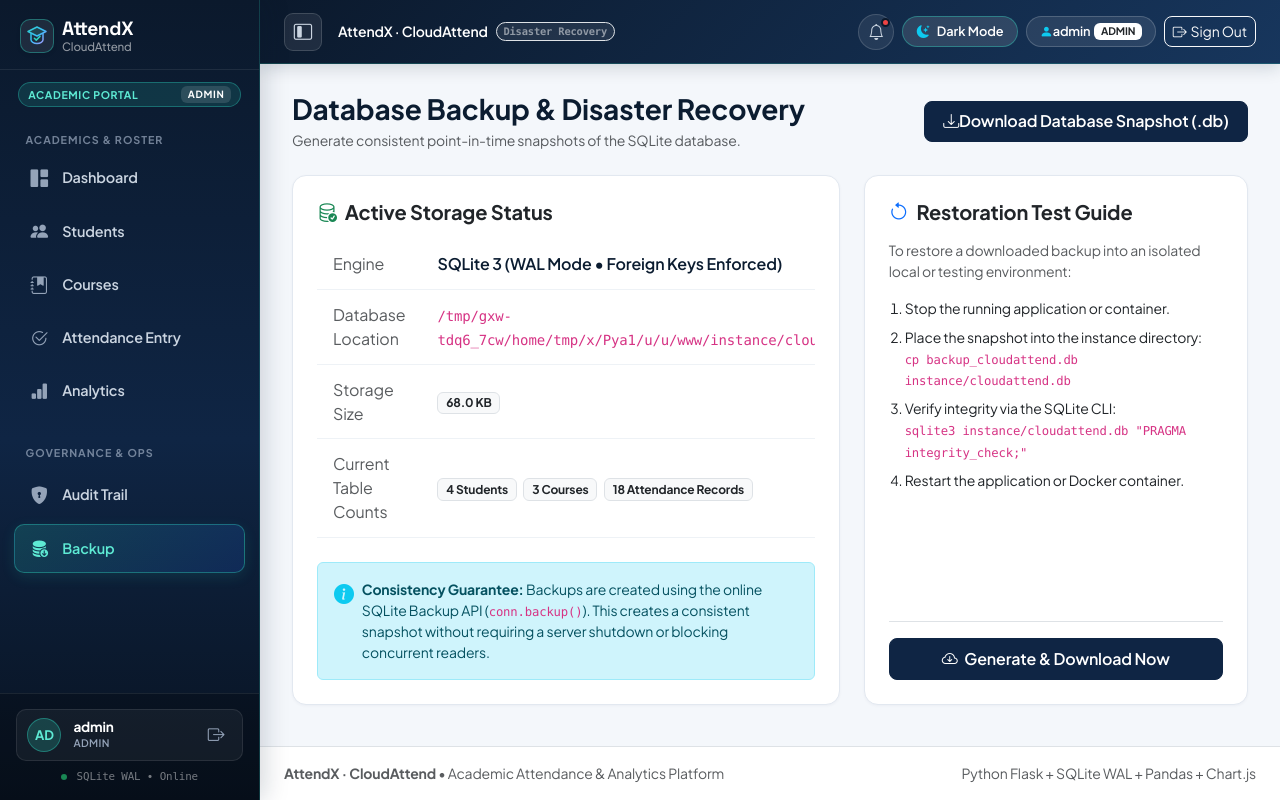
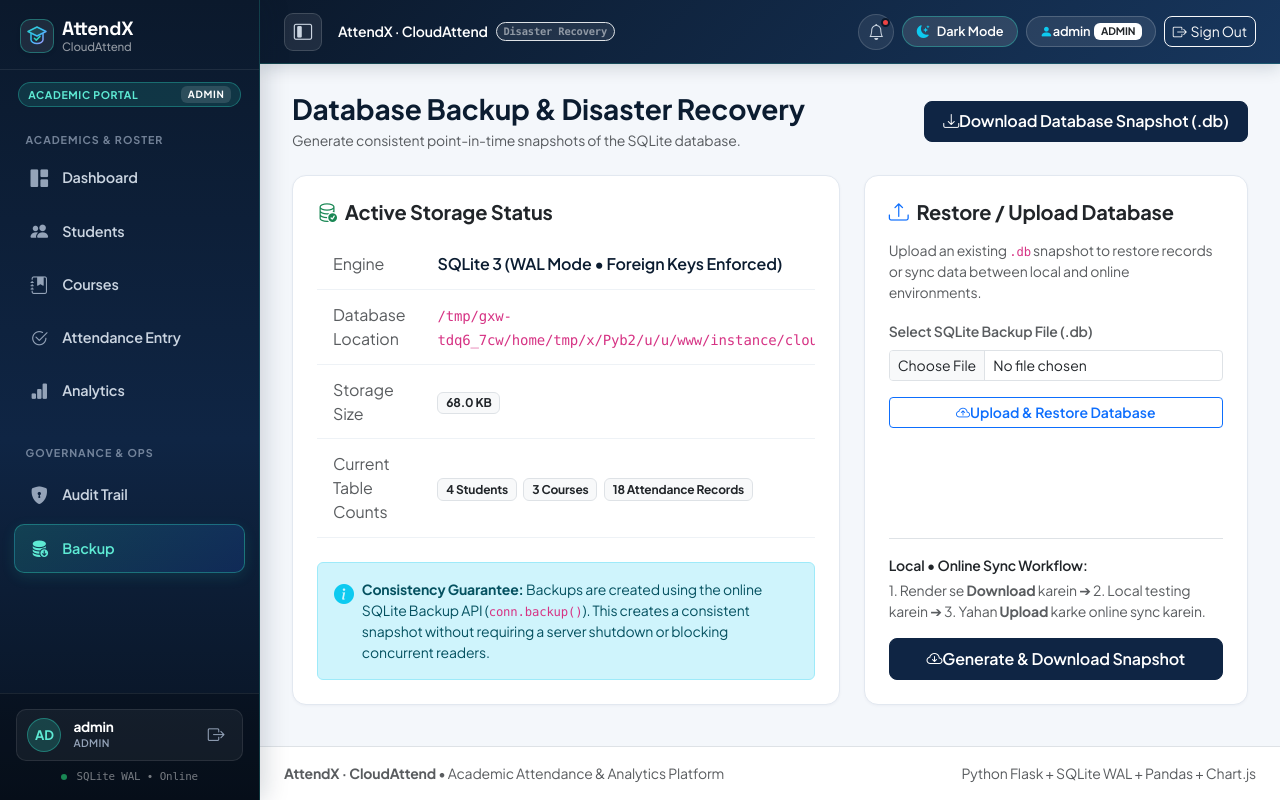
Before and after one commit to ADITYAGUPTA112/student_attendance_system, a Flask app: page /backup in a window 1280 px wide. Run offline with Flask 3, Linux system fonts and the light colour scheme; the visitor is signed in with stand-in values (Sample User, id 1); data comes from the database, SQL or seed files in the repository.

Commit message:
feat(backup): add 1-click database restore and upload for local-to-cloud synchronization

```diff
--- a/app.py
+++ b/app.py
@@ -5,6 +5,7 @@ ENSP401 - Cloud Computing Capstone Project
 import os
 import io
 import csv
+import shutil
 import tempfile
 import sqlite3
 from datetime import datetime, date
@@ -61,7 +62,6 @@ def create_app(test_config=None):
     if not os.path.exists(app.config["DATABASE"]):
         bundled_db = os.path.join(BASE_DIR, "instance", "cloudattend.db")
         if IS_VERCEL and os.path.exists(bundled_db):
-            import shutil
             shutil.copyfile(bundled_db, app.config["DATABASE"])
         else:
             with app.app_context():
@@ -820,6 +820,52 @@ def create_app(test_config=None):
             flash(f"Backup generation failed: {str(ex)}", "danger")
             return redirect(url_for("backup"))
 
+    @app.route("/backup/restore", methods=["POST"])
+    @login_required
+    @role_required("admin")
+    def restore_backup():
+        """Restore database from an uploaded SQLite .db snapshot."""
+        uploaded = request.files.get("backup_file")
+        if not uploaded or not uploaded.filename:
+            flash("Please select a .db backup file to upload.", "warning")
+            return redirect(url_for("backup"))
+
+        if not uploaded.filename.lower().endswith(".db"):
+            flash("Invalid file format. Only SQLite .db files are supported.", "danger")
+            return redirect(url_for("backup"))
+
+        temp_fd, temp_path = tempfile.mkstemp(suffix=".db")
+        os.close(temp_fd)
+
+        try:
+            uploaded.save(temp_path)
+            # Verify SQLite integrity
+            test_conn = sqlite3.connect(temp_path)
+            check = test_conn.execute("PRAGMA integrity_check;").fetchone()
+            # Also verify core tables exist
+            tables = [r[0] for r in test_conn.execute("SELECT name FROM sqlite_master WHERE type='table';").fetchall()]
+            test_conn.close()
+
+            required = {"users", "students", "courses", "attendance"}
+            if not check or check[0] != "ok" or not required.issubset(set(tables)):
+                flash("Restoration failed: The uploaded file is corrupted or not a valid CloudAttend database.", "danger")
+                return redirect(url_for("backup"))
+
+            # Safely replace active database
+            target_path = app.config["DATABASE"]
+            db.close_db()
+            shutil.copyfile(temp_path, target_path)
+
+            log_audit(g.user["id"], "RESTORE_DATABASE", f"Restored active database from uploaded snapshot '{uploaded.filename}'.")
+            flash("Database restored successfully! All tables, attendance records, and student profiles are updated.", "success")
+        except Exception as ex:
+            flash(f"Restoration error: {str(ex)}", "danger")
+        finally:
+            if os.path.exists(temp_path):
+                os.unlink(temp_path)
+
+        return redirect(url_for("backup"))
+
     # -------------------------------------------------------------------------
     # HTTP Error Handlers
     # -------------------------------------------------------------------------
--- a/templates/backup.html
+++ b/templates/backup.html
@@ -59,28 +59,29 @@
         </div>
     </div>
 
-    <!-- Restore Instructions Card -->
+    <!-- Restore / Upload Database Card -->
     <div class="col-lg-5">
-        <div class="card card-custom p-4 h-100">
+        <div class="card card-custom p-4 h-100 d-flex flex-column">
             <h2 class="h5 fw-bold mb-3 d-flex align-items-center gap-2">
-                <i class="bi bi-arrow-counterclockwise text-primary"></i> Restoration Test Guide
+                <i class="bi bi-upload text-primary"></i> Restore / Upload Database
             </h2>
-            <p class="text-muted small">To restore a downloaded backup into an isolated local or testing environment:</p>
+            <p class="text-muted small">Upload an existing <code>.db</code> snapshot to restore records or sync data between local and online environments.</p>
 
-            <ol class="small text-dark ps-3 mb-4">
-                <li class="mb-2">Stop the running application or container.</li>
-                <li class="mb-2">Place the snapshot into the instance directory:<br>
-                    <code>cp backup_cloudattend.db instance/cloudattend.db</code>
-                </li>
-                <li class="mb-2">Verify integrity via the SQLite CLI:<br>
-                    <code>sqlite3 instance/cloudattend.db "PRAGMA integrity_check;"</code>
-                </li>
-                <li>Restart the application or Docker container.</li>
-            </ol>
+            <form action="{{ url_for('restore_backup') }}" method="POST" enctype="multipart/form-data" class="mb-4">
+                <div class="mb-3">
+                    <label for="backupFile" class="form-label small fw-semibold text-muted">Select SQLite Backup File (.db)</label>
+                    <input class="form-control form-control-sm" type="file" id="backupFile" name="backup_file" accept=".db" required>
+                </div>
+                <button type="submit" class="btn btn-outline-primary btn-sm w-100 d-flex align-items-center justify-content-center gap-1.5 fw-semibold" onclick="return confirm('Are you sure you want to restore? This will replace the active database with the uploaded file.');">
+                    <i class="bi bi-cloud-arrow-up"></i> Upload &amp; Restore Database
+                </button>
+            </form>
 
             <div class="pt-3 border-top mt-auto">
-                <a href="{{ url_for('download_backup') }}" class="btn btn-primary-navy w-100 py-2">
-                    <i class="bi bi-cloud-arrow-down me-1"></i> Generate & Download Now
+                <span class="fw-semibold small text-dark d-block mb-1">Local &bull; Online Sync Workflow:</span>
+                <p class="text-muted small mb-3">1. Render se <strong>Download</strong> karein ➔ 2. Local testing karein ➔ 3. Yahan <strong>Upload</strong> karke online sync karein.</p>
+                <a href="{{ url_for('download_backup') }}" class="btn btn-primary-navy w-100 py-2 d-flex align-items-center justify-content-center gap-1.5 fw-semibold">
+                    <i class="bi bi-cloud-arrow-down"></i> Generate &amp; Download Snapshot
                 </a>
             </div>
         </div>
```
Also changed, not shown: tests/test_operations_and_security.py (+19 -0 lines).
